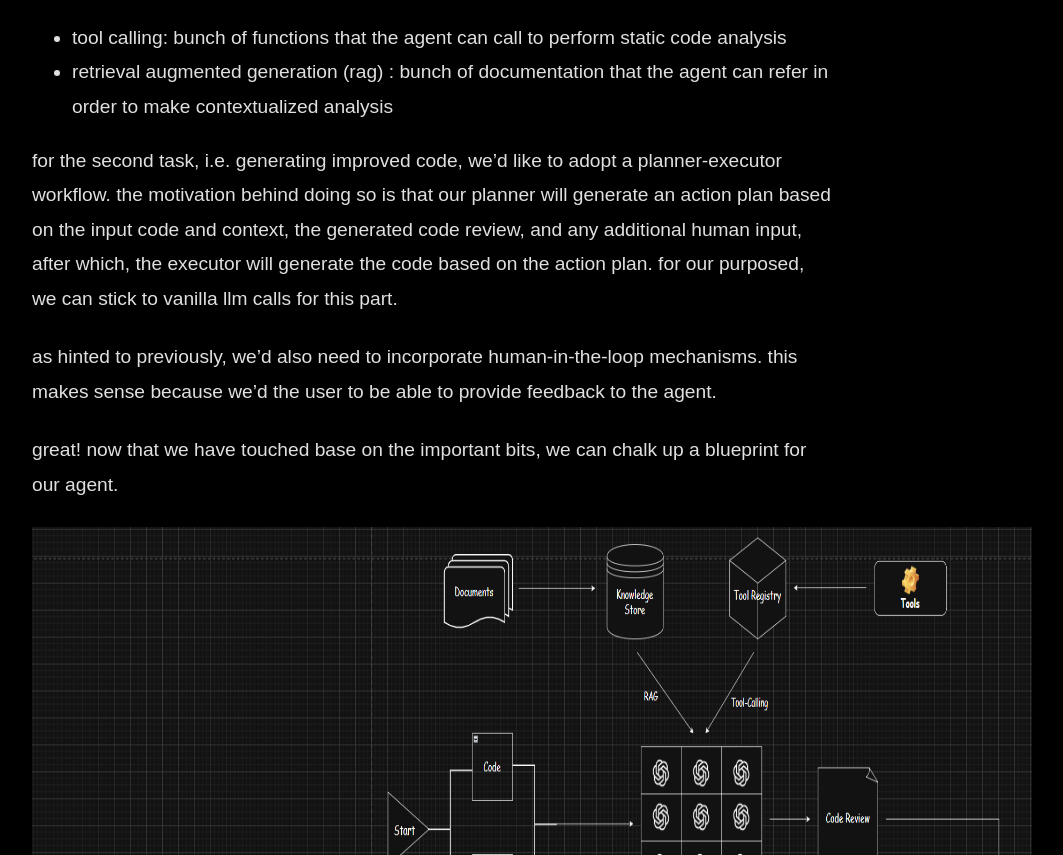
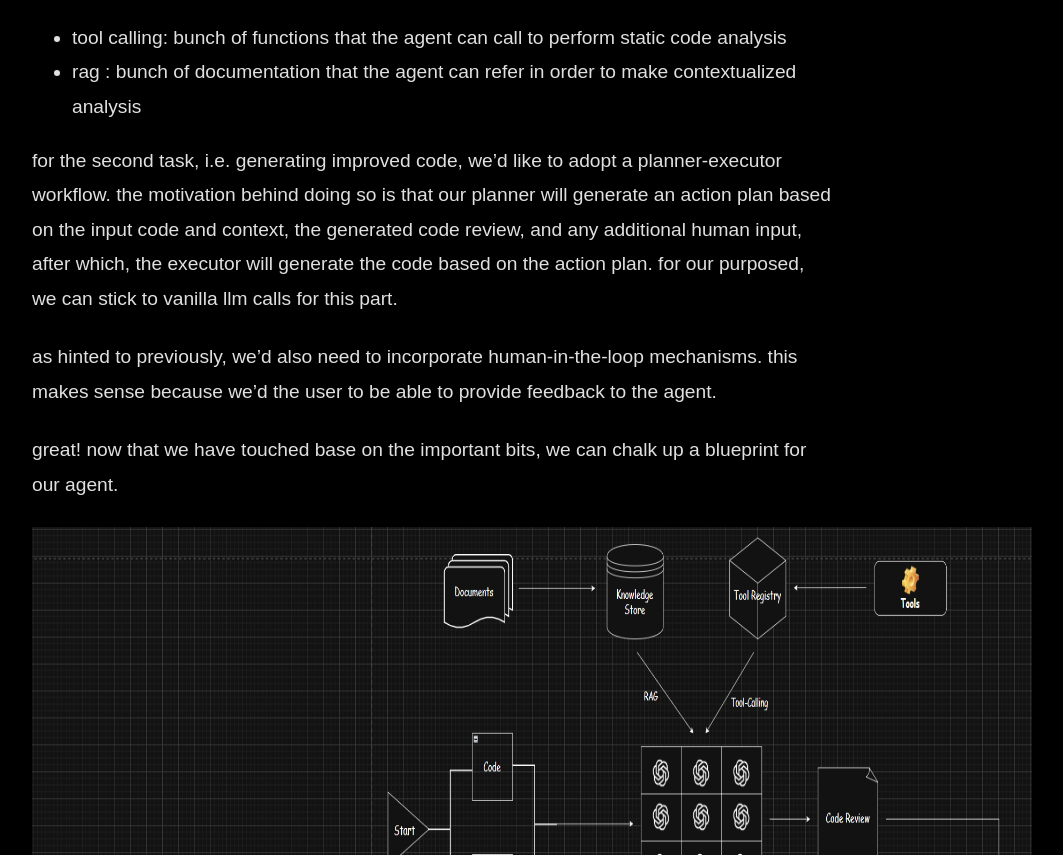
Before and after one commit to arighosh05/personal-website, a plain HTML site: page pages/projects/project_3.html in a window 1280 px wide. Shown: the part 1227-2082 px from the top of the page, without its empty margins (208-1271 px from the left). Drawn offline with Linux system fonts and the light colour scheme; a web font is replaced by a local one.

Commit message:
update project

```diff
--- a/pages/projects/project_3.html
+++ b/pages/projects/project_3.html
@@ -50,7 +50,7 @@
 
             <ul>
               <li>tool calling: bunch of functions that the agent can call to perform static code analysis</li>
-              <li>retrieval augmented generation (rag) : bunch of documentation that the agent can refer in order to make contextualized analysis</li>
+              <li>rag : bunch of documentation that the agent can refer in order to make contextualized analysis</li>
             </ul>
 
             <p>for the second task, i.e. generating improved code, we’d like to adopt a planner-executor workflow. the motivation behind doing so is that our planner will generate an action plan based on the input code and context, the generated code review, and any additional human input, after which, the executor will generate the code based on the action plan. for our purposed, we can stick to vanilla llm calls for this part.</p>
```
